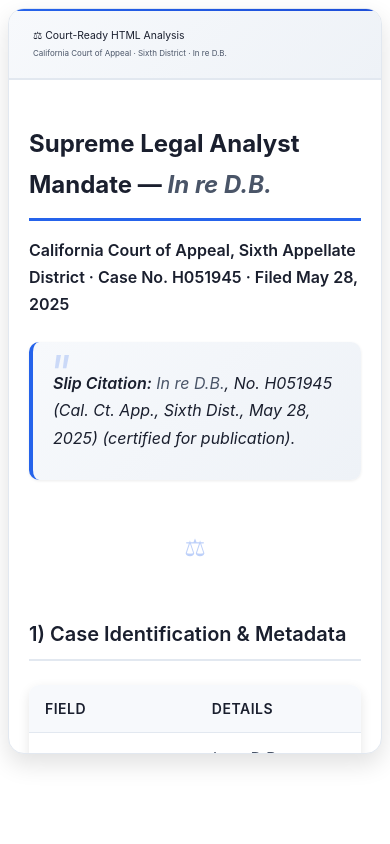
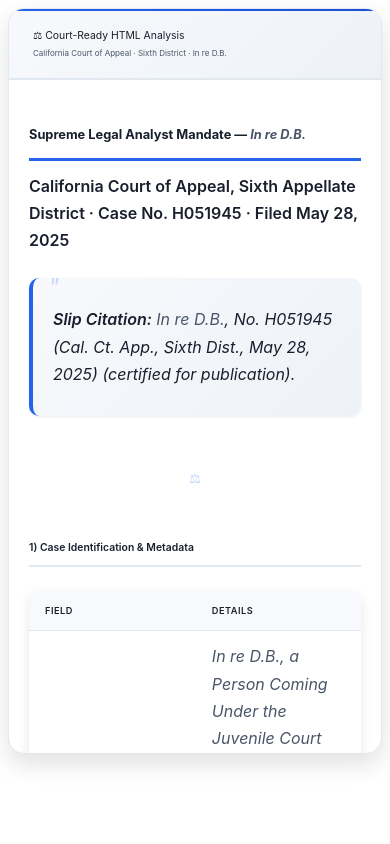
Before and after one commit to DiddlyJoe/CourtCaseReDB, a plain HTML site: page index.html in a window 390 px wide. Drawn offline with Linux system fonts and the light colour scheme.

Commit message:
Update index.html

```diff
--- a/index.html
+++ b/index.html
@@ -125,19 +125,19 @@
 
 /* Typography Enhancements */
 #db-right h1 {
-  font-size: 1.875rem;
+  font-size: 1.0rem;
   font-weight: 700;
   color: var(--text-primary);
-  margin: 1.5rem 0 1rem;
+  margin: 1.5rem 0 0.6rem;
   padding-bottom: 0.75rem;
   border-bottom: 3px solid var(--accent-color);
 }
 
 #db-right h2 {
-  font-size: 1.5rem;
+  font-size: 1.0rem;
   font-weight: 600;
   color: var(--text-primary);
-  margin: 2rem 0 1rem;
+  margin: 2rem 0 0.5rem;
   padding-bottom: 0.5rem;
   border-bottom: 2px solid var(--border-color);
   position: relative;
@@ -153,7 +153,7 @@
 }
 
 #db-right h3 {
-  font-size: 1.125rem;
+  font-size: 0.6rem;
   font-weight: 600;
   color: var(--text-primary);
   margin: 1.5rem 0 0.75rem;
@@ -227,7 +227,7 @@
   position: absolute;
   top: -10px;
   left: 15px;
-  font-size: 3rem;
+  font-size: 1.5rem;
   color: var(--accent-color);
   opacity: 0.2;
 }
@@ -253,7 +253,7 @@
   background: var(--secondary-bg);
   font-weight: 600;
   color: var(--text-primary);
-  font-size: 0.875rem;
+  font-size: 0.575rem;
   text-transform: uppercase;
   letter-spacing: 0.5px;
 }
@@ -306,11 +306,11 @@
   }
 
   #db-right h1 {
-    font-size: 1.5rem;
+    font-size: 0.8rem;
   }
 
   #db-right h2 {
-    font-size: 1.25rem;
+    font-size: 0.65rem;
   }
 
   #db-right h2::before {
@@ -332,7 +332,7 @@
 
 #db-right .section-divider::before {
   content: '⚖';
-  font-size: 1.5rem;
+  font-size: 0.8rem;
   color: var(--accent-color);
   opacity: 0.3;
 }
```
